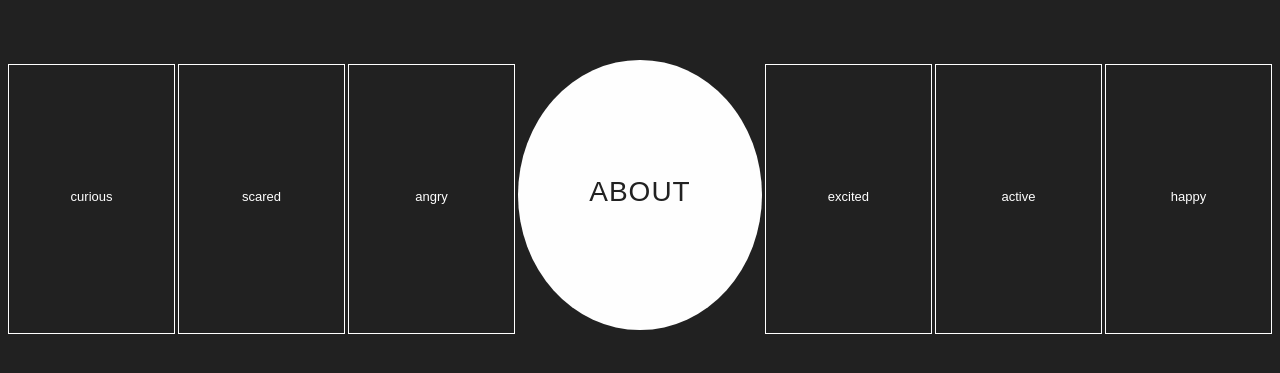
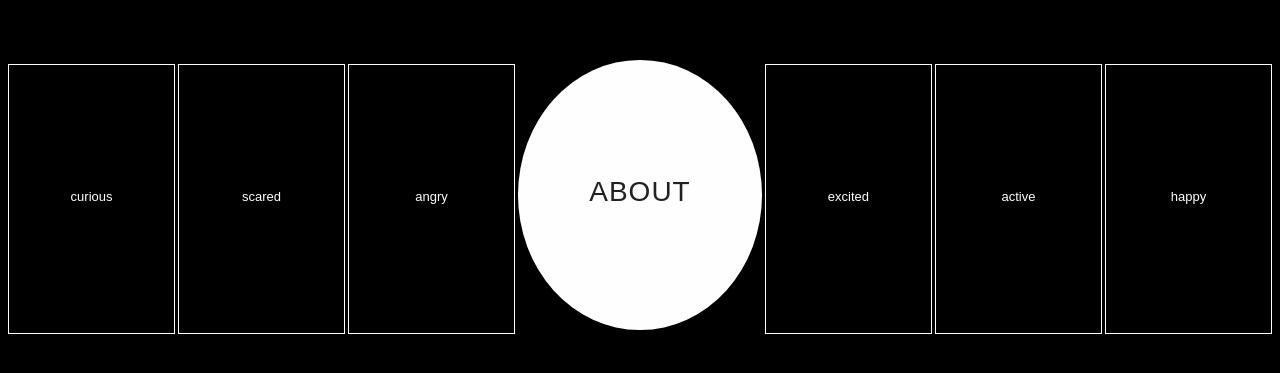
Before and after one commit to Rixten/two-way-patch, a plain HTML site: page index.html in a window 1280 px wide. Shown: the part 145-518 px from the top of the page. Drawn offline with Linux system fonts and the light colour scheme.

Commit message:
Styles again

```diff
--- a/stylesheet.css
+++ b/stylesheet.css
@@ -1,7 +1,7 @@
 /* this is a css file */
 
 body {
-  background-color: #212121;
+  background-color: #000;
   font-family: Arial;
   font-size: 13px;
   line-height: 23px;
```
